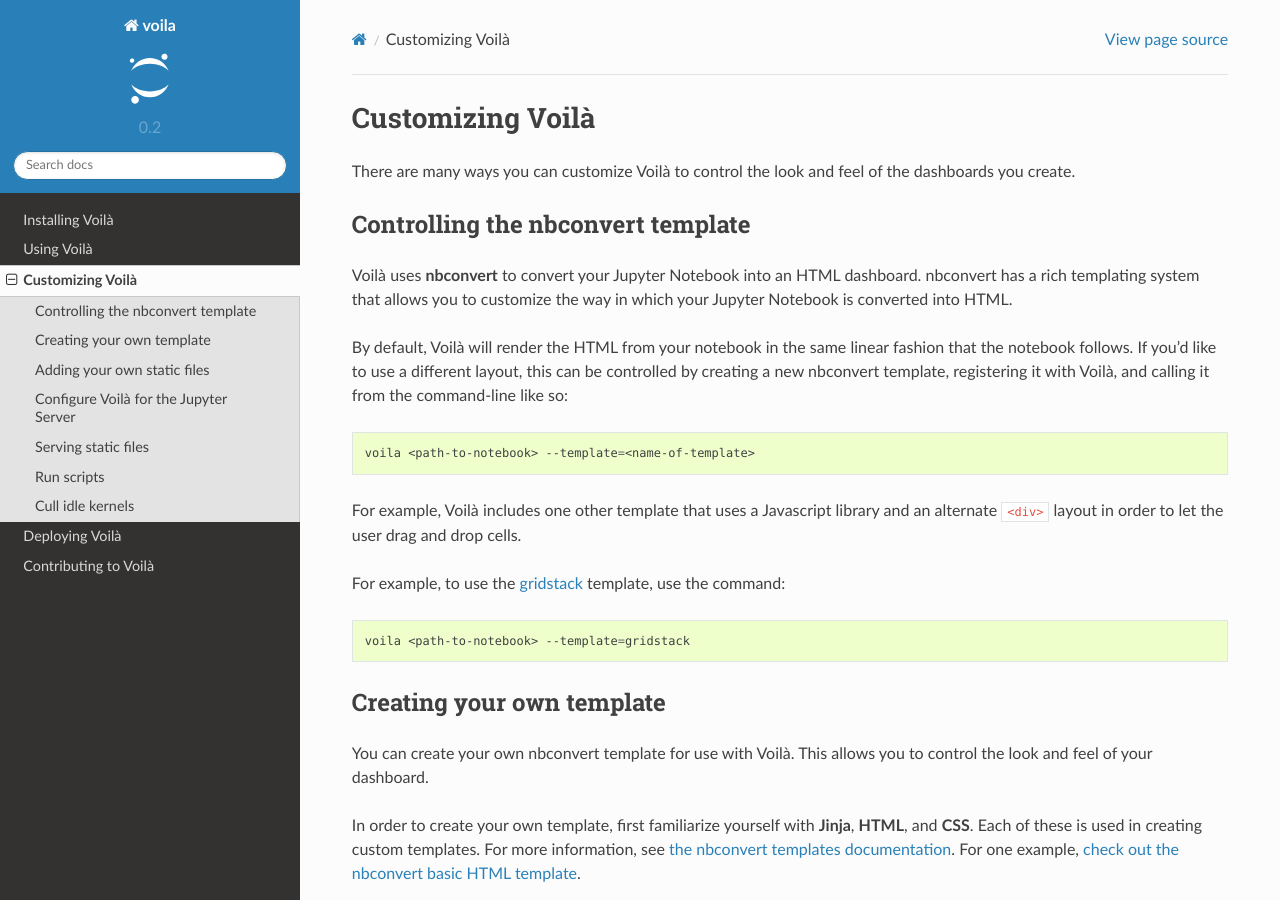
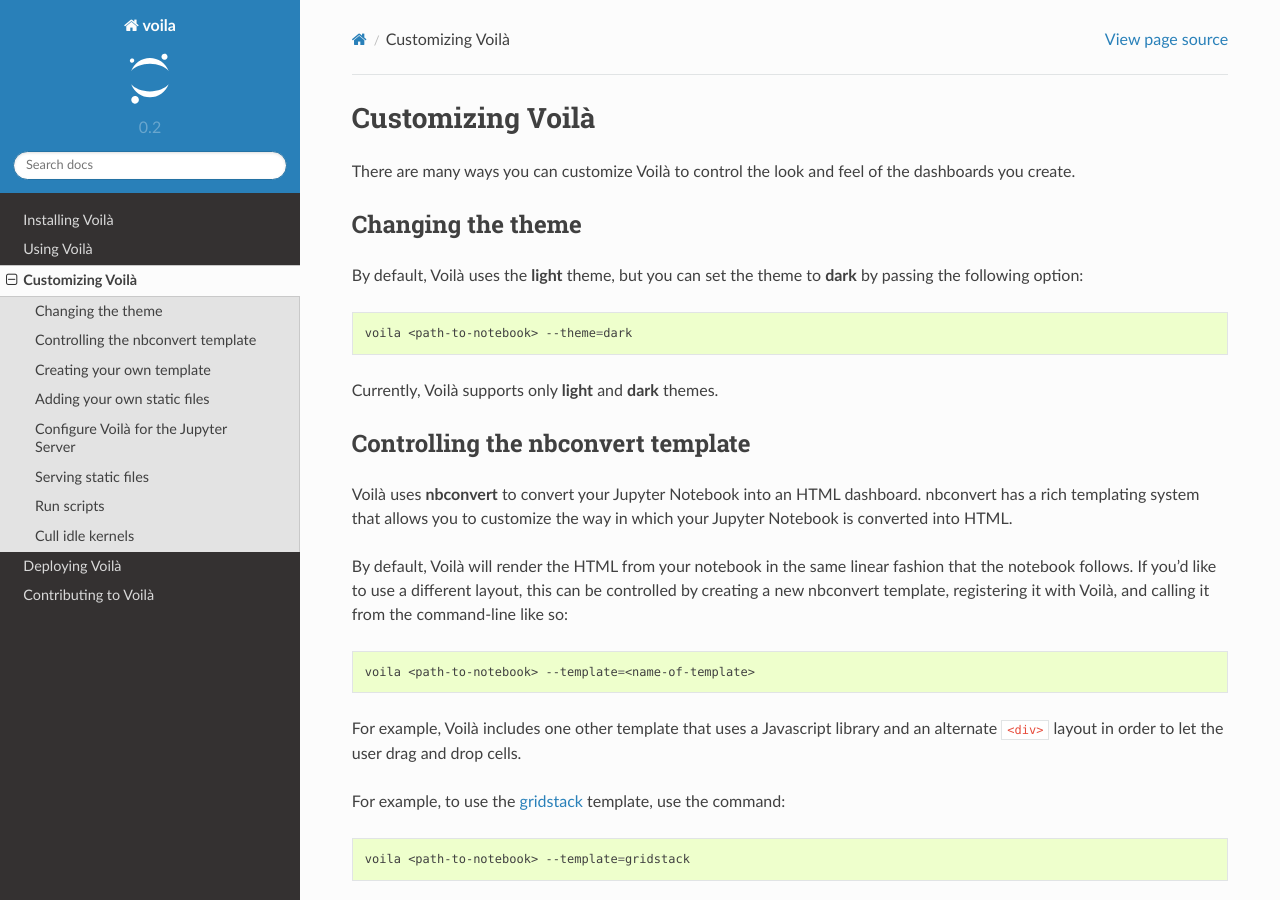
Before and after one commit to voila-dashboards/voila, a Sphinx documentation site: the page built from docs/source/customize.rst, in a window 1280 px wide and 900 px high. Built offline with Sphinx 7.4.7 and the Read the Docs theme 2.0.0, drawn with Linux system fonts in a browser that asks for light colours.

Commit message:
Add docs for the theme
Signed-off-by: martinRenou <martin.renou@gmail.com>

```diff
--- a/docs/source/customize.rst
+++ b/docs/source/customize.rst
@@ -13,6 +13,18 @@
 
 There are many ways you can customize Voilà to control the look and feel
 of the dashboards you create.
+
+Changing the theme
+==================
+
+By default, Voilà uses the **light** theme, but you can set the theme to **dark** by passing
+the following option:
+
+.. code-block:: bash
+
+   voila <path-to-notebook> --theme=dark
+
+Currently, Voilà supports only **light** and **dark** themes.
 
 Controlling the nbconvert template
 ==================================
```
